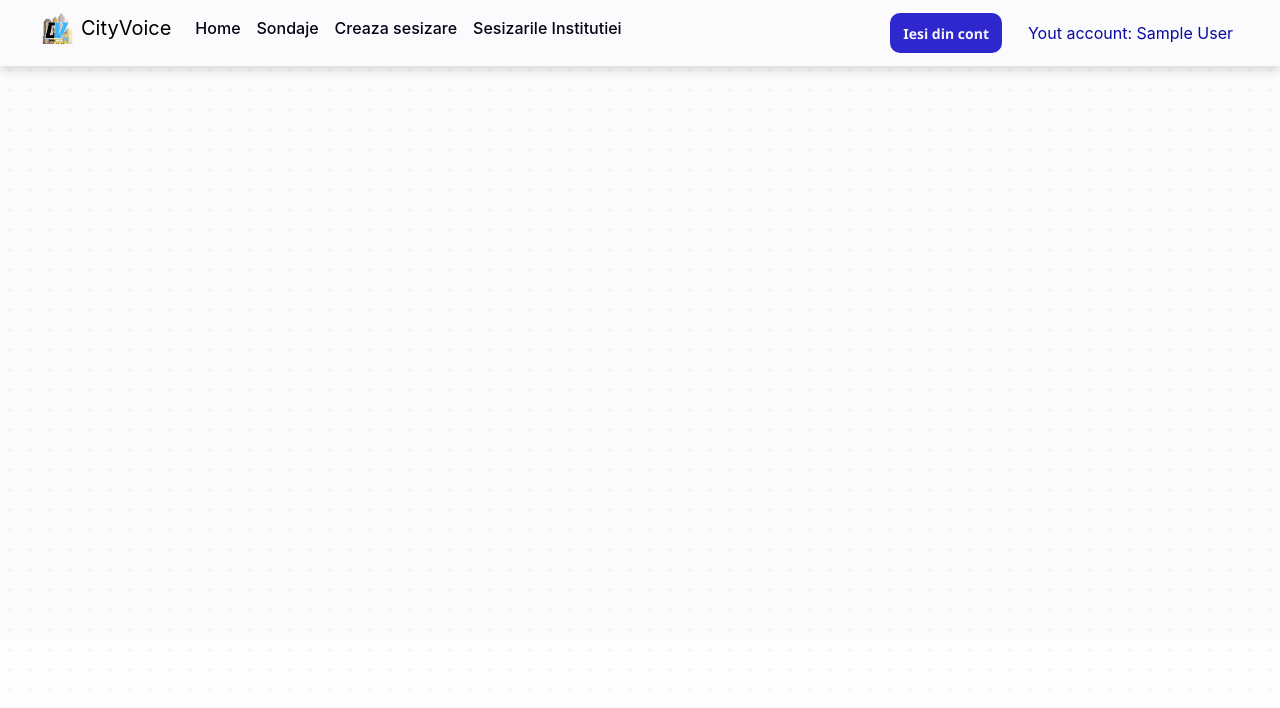
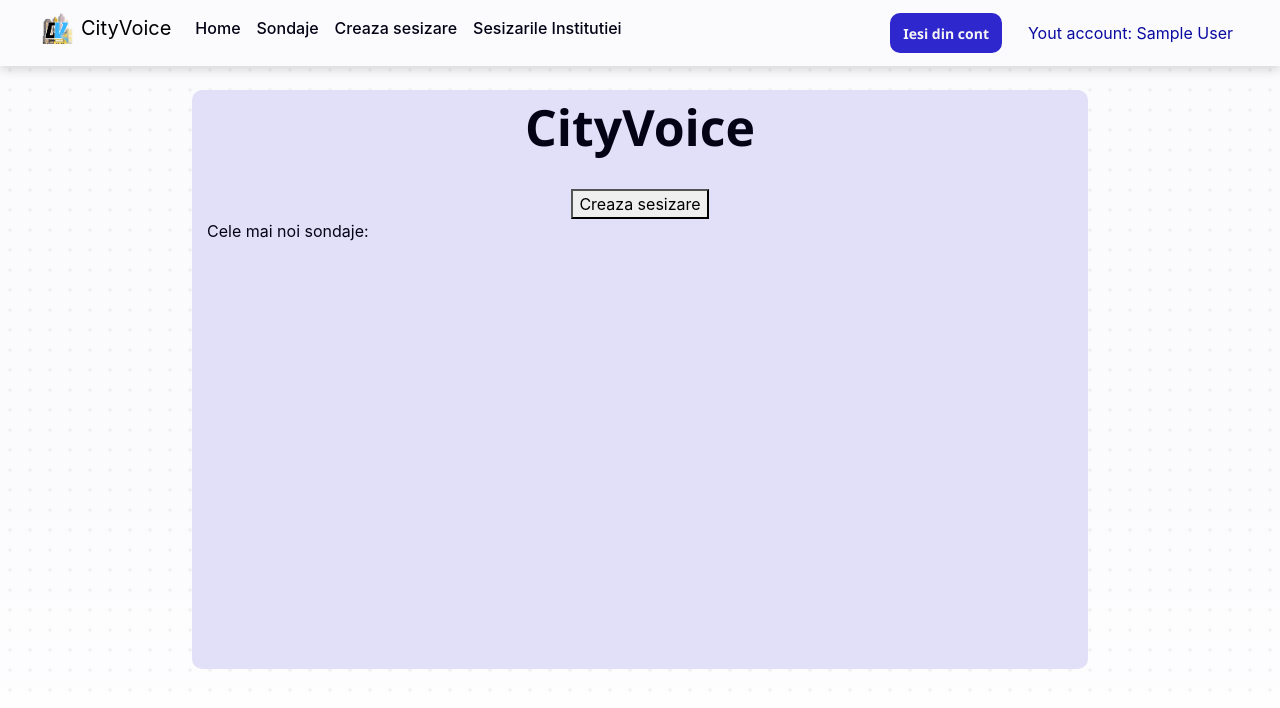
Before and after one commit to AlexGS00/CitySay, a Django app: page / in a window 1280 px wide. Shown: the top 708 px of the page. Run offline with Django 5.2, Linux system fonts and the light colour scheme; the visitor is signed in with stand-in values (Sample User, id 1); data that the repository does not hold is empty; some libraries are stand-ins or nearby versions.

Commit message:
do something with index

```diff
--- a/SmartCity/citysay/templates/citysay/index.html
+++ b/SmartCity/citysay/templates/citysay/index.html
@@ -3,15 +3,21 @@
 {% block title %}Home{% endblock title %}
 
 {% block body %}
-{% if user.is_authentificated %}
+{% if user.is_authenticated %}
 <div class="main container">
     <div class="section-title text-center my-4">
         CityVoice
     </div>
 
-    <div class="content d-flex flex-column flex-lg-row gap-4" style="min-height: 60vh;">
-        <!-- Left: Polls (larger portion) -->
-        <div class="sesizations-list flex-grow-5" style="flex: 3;">
+    <div class="content d-flex flex-column gap-4" style="min-height: 60vh;">
+
+        <!-- Button above polls -->
+        <div class="d-flex justify-content-center">
+            <button class="">Creaza sesizare</button>
+        </div>
+
+        <!-- Polls Section -->
+        <div class="sesizations-list">
             <div class="fw-bold mb-3">Cele mai noi sondaje:</div>
             {% for poll in polls %}
                 <a href="/poll/{{ poll.id }}" class="text-decoration-none text-dark">
@@ -25,11 +31,6 @@
                 </a>
             {% endfor %}
         </div>
-
-        <!-- Right: Button (smaller portion) -->
-        <div class="secodary-content d-flex justify-content-center align-items-center" style="flex: 1;">
-            <button class="btn btn-primary w-100 w-lg-auto">Sa vedem daca mere</button>
-        </div>
     </div>
 </div>
 {% endif %}
```
